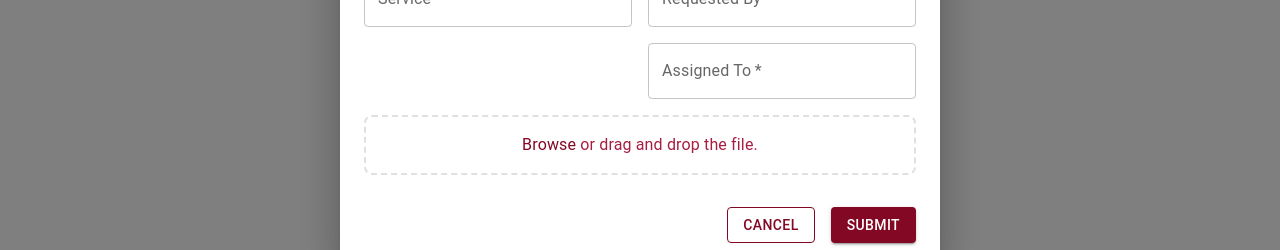
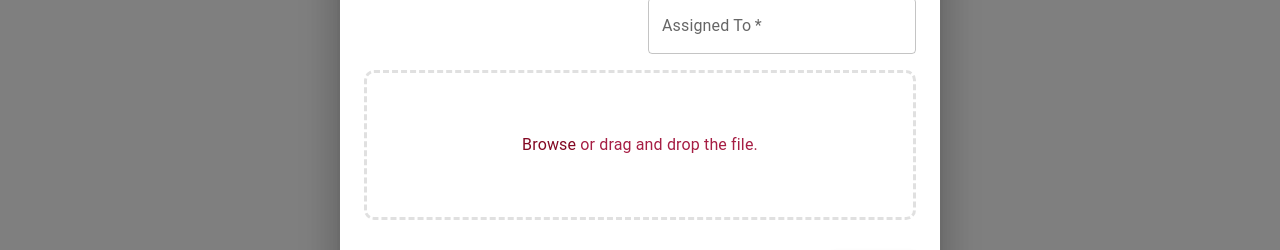
Before and after one commit to sohanfernando/Request-Management-System, a React (Create React App) app in the folder frontend/: page / in a window 1280 px wide. Both pictures are taken after typing "Sample" into the empty fields and a click on the button "+ New Request". Shown: the part 433-683 px from the top of the page. Built offline with nearby package versions, Linux system fonts and the light colour scheme; no server answers.

Commit message:
Update RequestFormModel.tsx

```diff
--- a/frontend/src/components/RequestFormModal.tsx
+++ b/frontend/src/components/RequestFormModal.tsx
@@ -11,9 +11,9 @@ interface RequestFormModalProps {
 }
 
 const UploadBox = styled('div')({
-  border: '2px dashed #E0E0E0',
-  borderRadius: '8px',
-  padding: '16px',
+  border: '3px dashed #E0E0E0',
+  borderRadius: '10px',
+  padding: '60px',
   textAlign: 'center',
   color: '#A61E44',
   cursor: 'pointer',
@@ -89,7 +89,7 @@ const RequestFormModal: React.FC<RequestFormModalProps> = ({ open, onClose, onSu
             <TextField
               fullWidth
               name="createdOn"
-              label="Created On"
+              label="Created On"  // (month/date/year)
               variant="outlined"
               value={formData.createdOn}
               onChange={handleInputChange}
```
